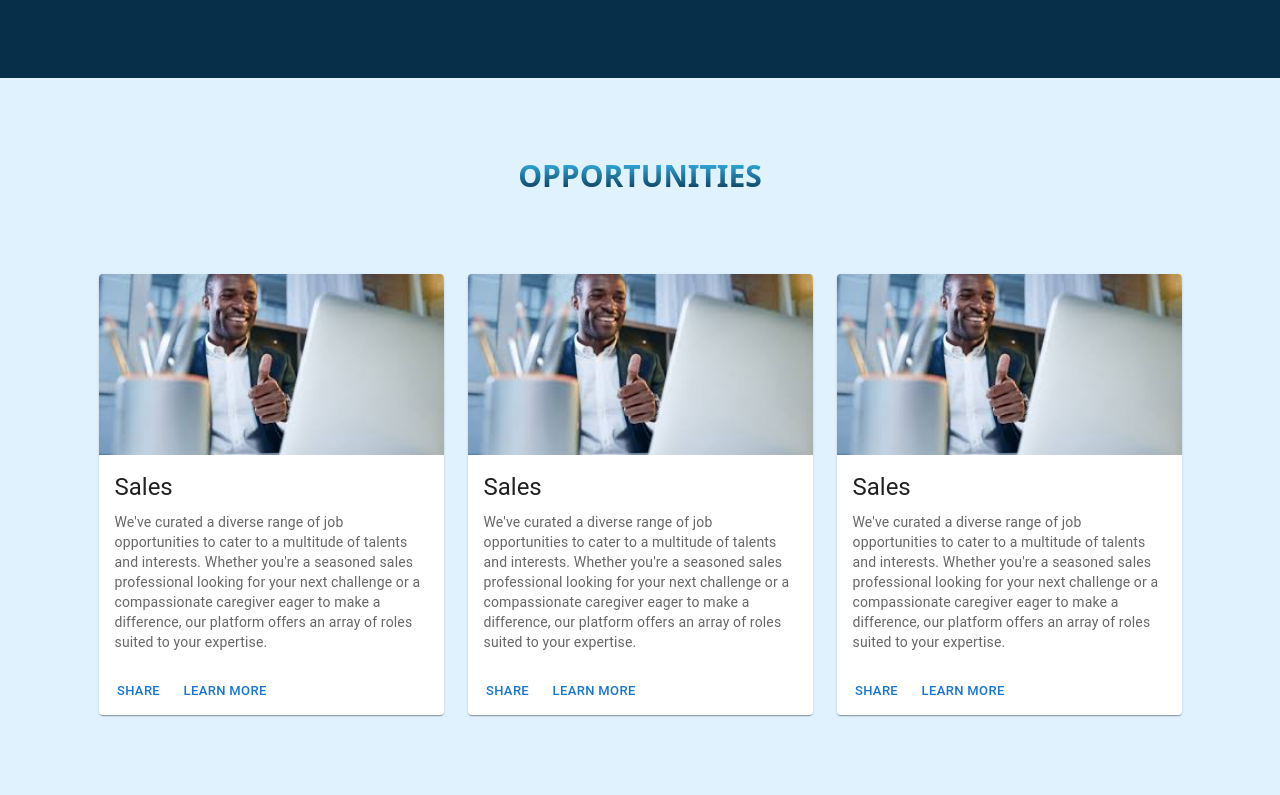
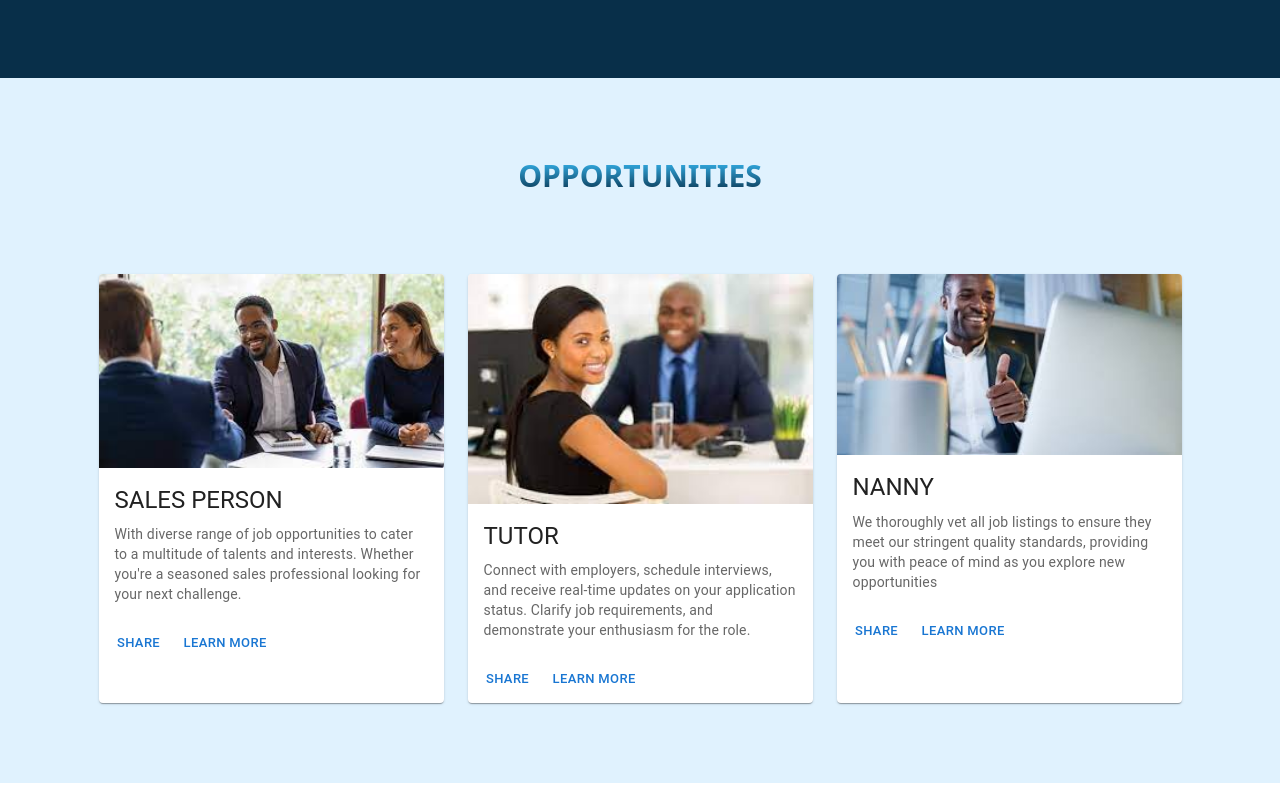
Before and after one commit to janeAnezi/RapidRoles, a React (Vite) app: page / in a window 1280 px wide. Shown: the part 1170-1965 px from the top of the page. Built offline with nearby package versions, Linux system fonts and the light colour scheme.

Commit message:
add properties to components

```diff
--- a/src/Components/Card.jsx
+++ b/src/Components/Card.jsx
@@ -6,23 +6,25 @@ import CardMedia from '@mui/material/CardMedia';
 import Button from '@mui/material/Button';
 import Typography from '@mui/material/Typography';
 
-export default function ImgMediaCard() {
+export default function ImgMediaCard({image, title, text}) {
     return (
       <Card sx={{ maxWidth: 345 }}>
         <CardMedia
           component="img"
           alt="green iguana"
           height="140"
-          image="../src/assets/images/about05.jpeg"
+          image = {image}
+        //   image="../src/assets/images/about05.jpeg"
         />
         <CardContent>
           <Typography gutterBottom variant="h5" component="div">
-            Sales
+           {title}
           </Typography>
           <Typography variant="body2" color="text.secondary">
-          We've curated a diverse range of job opportunities to cater to a multitude of talents and interests.
+            {text}
+          {/* We've curated a diverse range of job opportunities to cater to a multitude of talents and interests.
           Whether you're a seasoned sales professional looking for your next challenge or a compassionate caregiver eager
-          to make a difference, our platform offers an array of roles suited to your expertise.
+          to make a difference, our platform offers an array of roles suited to your expertise. */}
           </Typography>
         </CardContent>
         <CardActions>
--- a/src/Components/Opportunities.jsx
+++ b/src/Components/Opportunities.jsx
@@ -5,7 +5,12 @@ export default function Opportunities() {
       <>
         <div className="py-20 bg-sky-100">
           <h1 className="text-center text-3xl font-bold bg-gradient-to-b from-sky-400 to-sky-950 text-transparent bg-clip-text">OPPORTUNITIES</h1>
-          <div className="flex space-x-6 justify-center mt-20"> <ImgMediaCard /> <ImgMediaCard /> <ImgMediaCard /> </div>
+          <div className="flex space-x-6 justify-center mt-20">
+            <ImgMediaCard image="../src/assets/images/about03.jpeg" title="SALES PERSON" text="With diverse range of job opportunities to cater to a multitude of talents and interests.
+              Whether you're a seasoned sales professional looking for your next challenge."/>
+            <ImgMediaCard image="../src/assets/images/about04.jpeg" title="TUTOR" text="Connect with employers, schedule interviews, and receive real-time updates on your application status. Clarify job requirements, and demonstrate your enthusiasm for the role." />
+            <ImgMediaCard image="../src/assets/images/about05.jpeg" title="NANNY" text="We thoroughly vet all job listings to ensure they meet our stringent quality standards, providing you with peace of mind as you explore new opportunities" />
+          </div>
         </div>
       </>
     )
```
